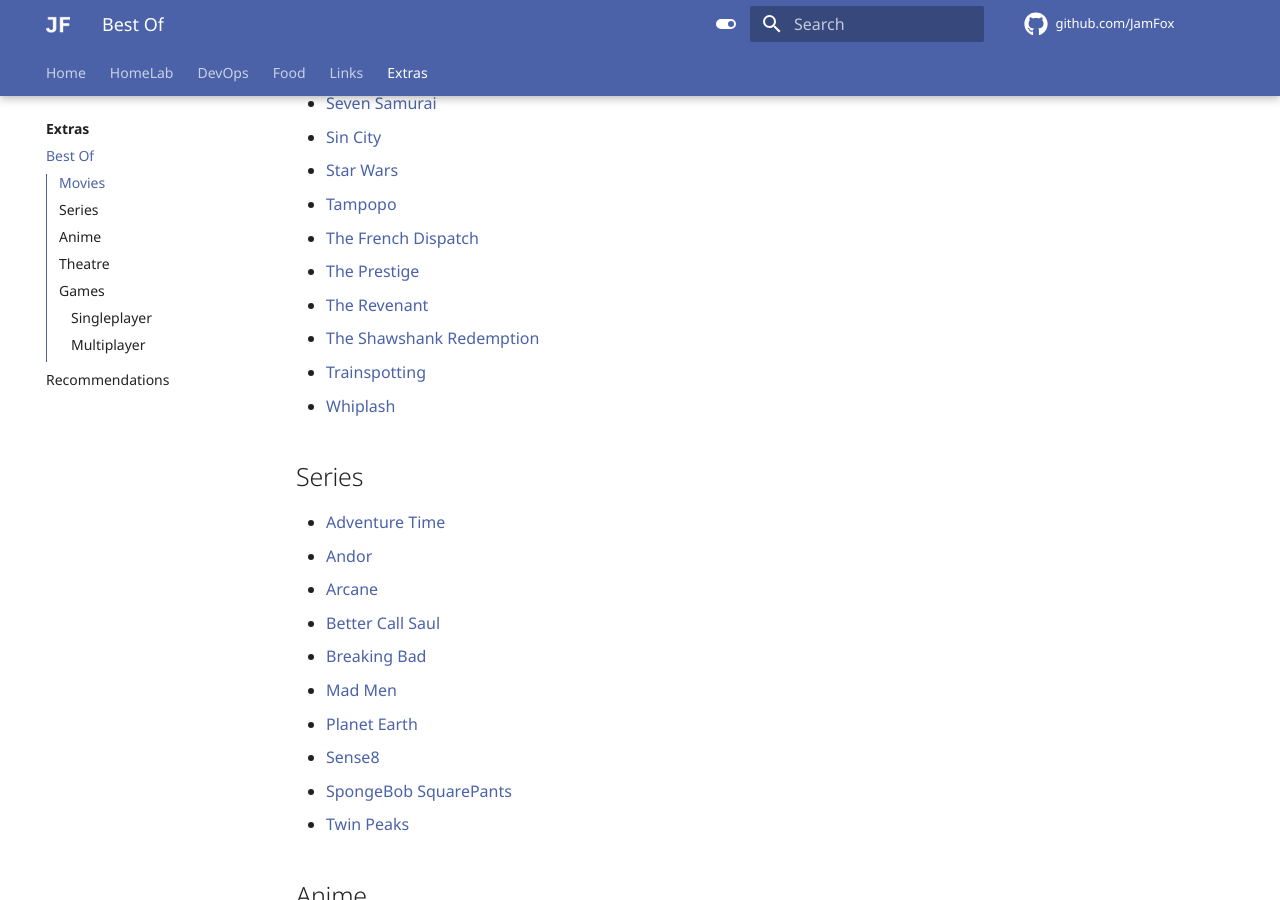
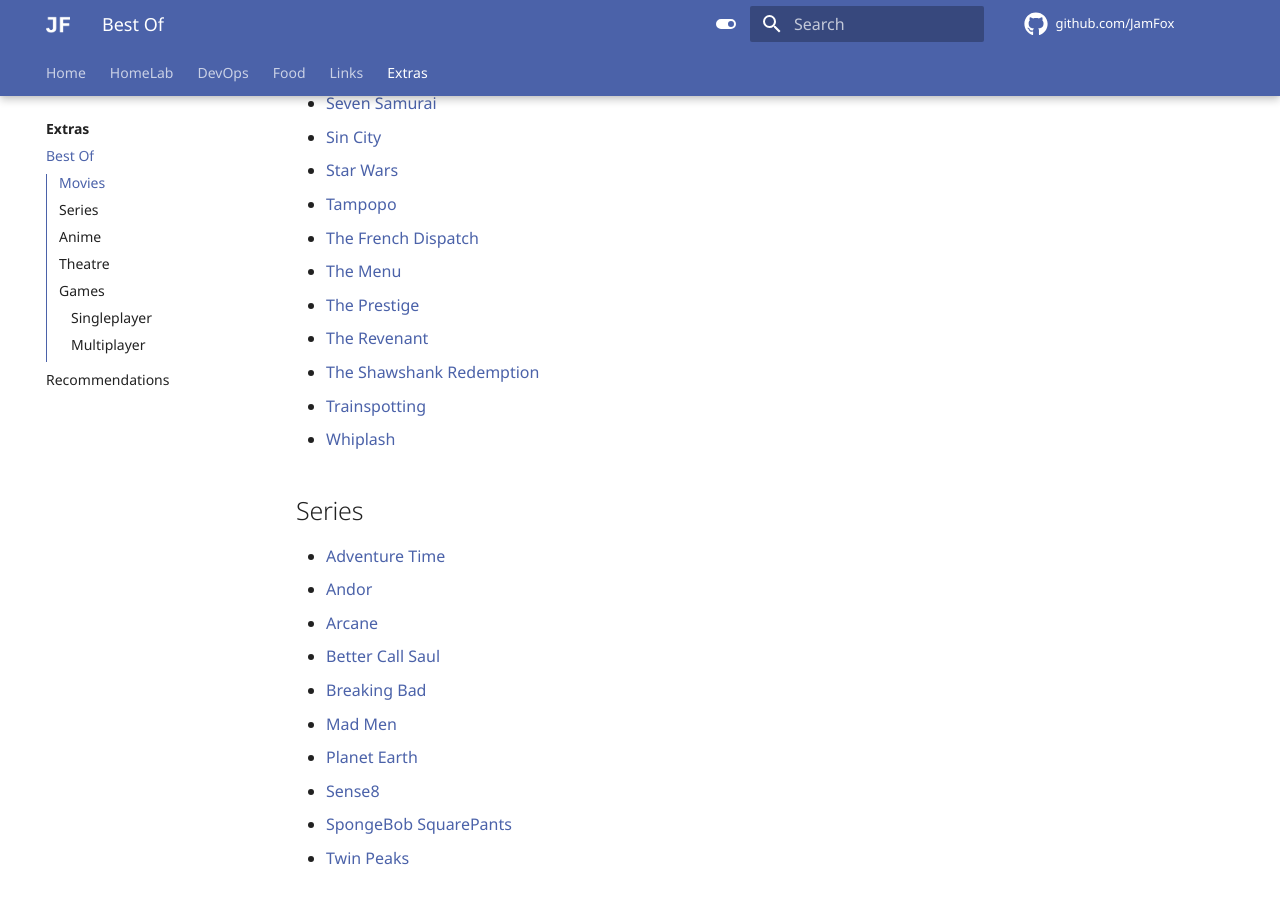
Before and after one commit to JamFox/docs.jamfox.dev, an MkDocs documentation site: the page built from docs/content/extras/bestof.md, in a window 1280 px wide and 900 px high, scrolled down 1989 px. Built offline with MkDocs 1.6.1 and Material for MkDocs 9.7.7, drawn with Linux system fonts in a browser that asks for light colours; comment, search, counter and statistics services are not loaded.

Commit message:
bestof: the menu

```diff
--- a/docs/content/extras/bestof.md
+++ b/docs/content/extras/bestof.md
@@ -70,6 +70,7 @@ A collection of lists of what I believe to be the best of the best from each med
 - [Star Wars](https://letterboxd.com/film/star-wars/)
 - [Tampopo](https://letterboxd.com/film/tampopo/)
 - [The French Dispatch](https://letterboxd.com/film/the-french-dispatch/)
+- [The Menu](https://letterboxd.com/film/the-menu-2022/)
 - [The Prestige](https://letterboxd.com/film/the-prestige/)
 - [The Revenant](https://letterboxd.com/film/the-revenant-2015/)
 - [The Shawshank Redemption](https://letterboxd.com/film/the-shawshank-redemption/)
```
